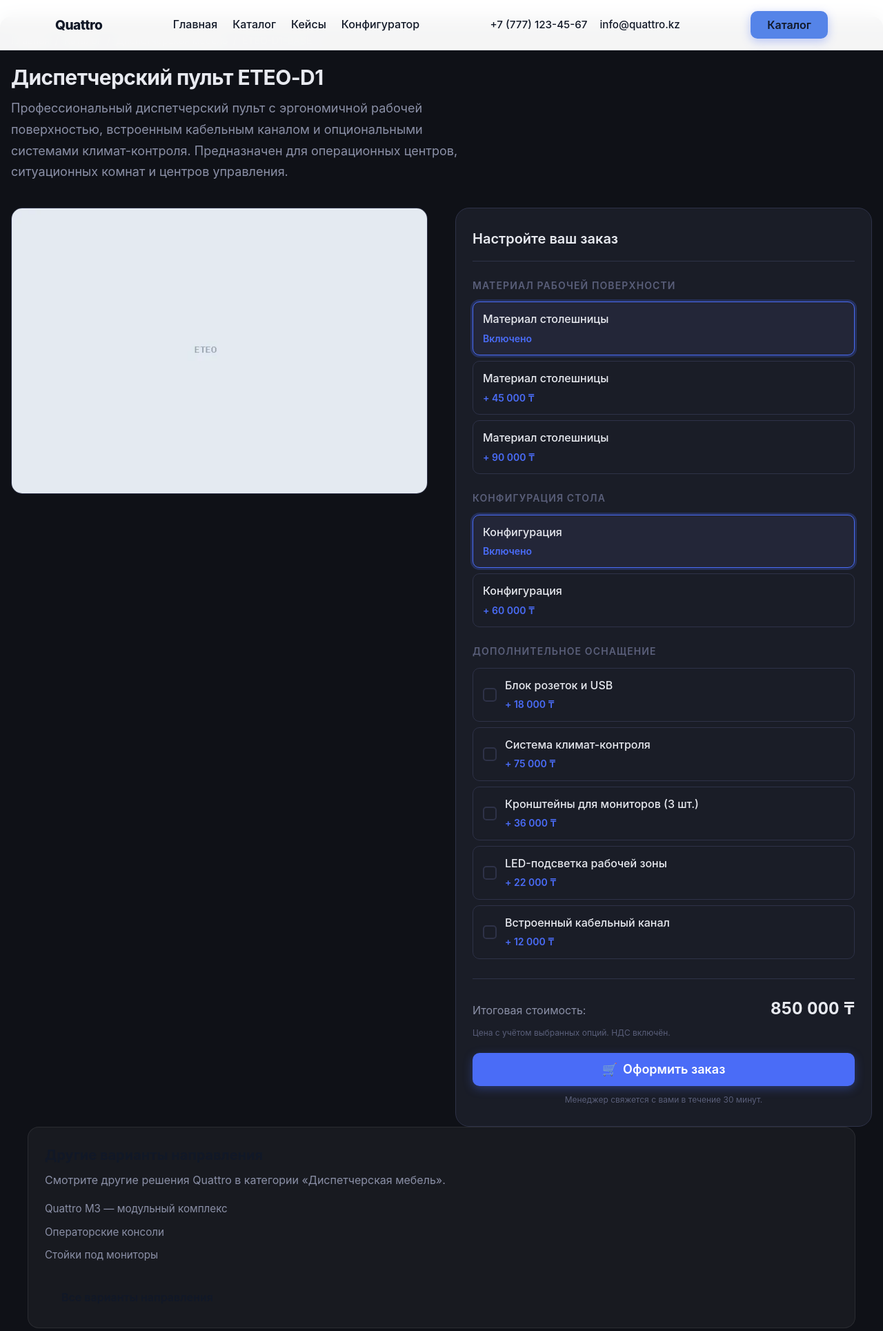
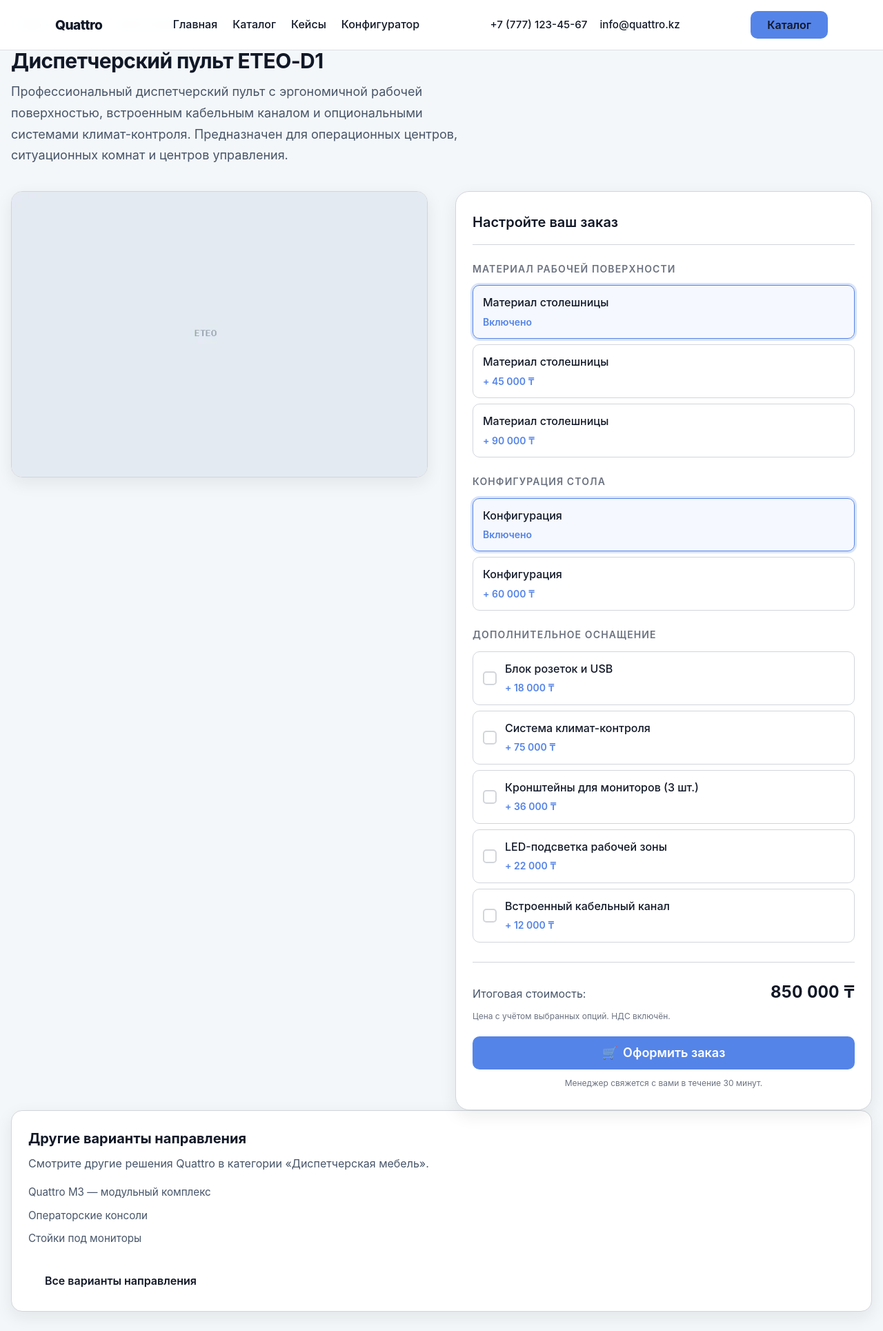
Before and after one commit to chpokvpopok/-, a PHP site: page /furniture_platform/product/1 in a window 1280 px wide. Shown: the top 1929 px of the page at 69% size. Run offline with PHP 8.4, Linux system fonts and the light colour scheme; data comes from the database, SQL or seed files in the repository.

Commit message:
Привести конфигуратор к светлой палитре Quattro.
Страница товара, форма опций и связанные блоки используют те же цвета, что и остальной сайт.

Co-authored-by: Cursor <cursoragent@cursor.com>

```diff
--- a/public/css/configurator.css
+++ b/public/css/configurator.css
@@ -811,7 +811,7 @@ a:hover {
 }
 
 /* ================================================================
-   Интеграция с site layout (OPT-032)
+   Интеграция с site layout (OPT-032) — светлая палитра Quattro
    ================================================================ */
 body.page-product {
     --color-bg: #F4F7F9;
@@ -827,25 +827,59 @@ body.page-product {
 }
 
 body.page-product .product-page {
-    --color-bg: #0f1117;
-    --color-surface: #1a1d27;
-    --color-surface-2: #232638;
-    --color-border: #2e3248;
-    --color-border-focus: #4a6cf7;
-    --color-accent: #4a6cf7;
-    --color-accent-hover: #3a5ce6;
-    --color-accent-glow: rgba(74, 108, 247, 0.25);
-    --color-success: #22c55e;
-    --color-error: #ef4444;
+    --color-bg: #F4F7F9;
+    --color-surface: #ffffff;
+    --color-surface-2: #F4F7F9;
+    --color-border: #D1D5DB;
+    --color-border-focus: #5584E8;
+    --color-accent: #5584E8;
+    --color-accent-hover: #1F4ED8;
+    --color-accent-glow: rgba(85, 132, 232, 0.22);
+    --color-success: #16A34A;
+    --color-error: #DC2626;
     --color-warning: #f59e0b;
-    --color-text-primary: #e8eaf0;
-    --color-text-secondary: #8b90a7;
-    --color-text-muted: #5a5f7a;
-    background-color: var(--color-bg);
+    --color-text-primary: #111827;
+    --color-text-secondary: #475569;
+    --color-text-muted: #6B7280;
+    --shadow-sm: 0 8px 24px rgba(15, 23, 42, 0.08);
+    --shadow-md: 0 20px 40px rgba(15, 23, 42, 0.08);
+    --shadow-lg: 0 24px 48px rgba(15, 23, 42, 0.12);
+    --shadow-glow: 0 0 0 3px var(--color-accent-glow);
+
+    background-color: transparent;
     color: var(--color-text-primary);
-    border-radius: var(--radius-lg);
-    margin-top: 24px;
-    margin-bottom: 40px;
+    margin-top: 0;
+    margin-bottom: 0;
+    border-radius: 0;
+}
+
+body.page-product .configurator,
+body.page-product .gallery__main-image {
+    box-shadow: var(--shadow-sm);
+}
+
+body.page-product .option-card:hover,
+body.page-product .option-card:has(input[type="radio"]:checked),
+body.page-product .option-card:has(input[type="checkbox"]:checked) {
+    background-color: rgba(85, 132, 232, 0.06);
+}
+
+body.page-product .btn--primary {
+    box-shadow: none;
+}
+
+body.page-product .btn--primary:hover {
+    box-shadow: 0 8px 20px rgba(85, 132, 232, 0.28);
+}
+
+body.page-product .modal-overlay {
+    background: rgba(15, 23, 42, 0.45);
+}
+
+body.page-product .submit-error {
+    color: #b91c1c;
+    background: rgba(220, 38, 38, 0.08);
+    border-color: rgba(220, 38, 38, 0.25);
 }
 
 body.page-product .site-header a,
--- a/public/css/site.css
+++ b/public/css/site.css
@@ -189,17 +189,18 @@ a {
 }
 
 .product-variants {
-    margin: 0 24px 32px;
+    margin: 0 0 32px;
     padding: 24px;
-    background: rgba(255, 255, 255, 0.04);
-    border: 1px solid rgba(255, 255, 255, 0.08);
+    background: var(--color-surface);
+    border: 1px solid var(--color-border);
     border-radius: var(--radius-lg);
+    box-shadow: var(--shadow-sm);
 }
 
 .product-variants__title {
     margin: 0 0 8px;
     font-size: 1.25rem;
-    color: var(--color-text, #f8fafc);
+    color: var(--color-text);
 }
 
 .product-variants__text {
@@ -640,14 +641,6 @@ a {
     color: var(--color-text-secondary);
 }
 
-body.page-product .product-lead {
-    border-top-color: #2e3248;
-}
-
-body.page-product .product-lead__text {
-    color: var(--color-text-secondary);
-}
-
 @media (max-width: 860px) {
     .lead-form-grid {
         grid-template-columns: 1fr;
```
